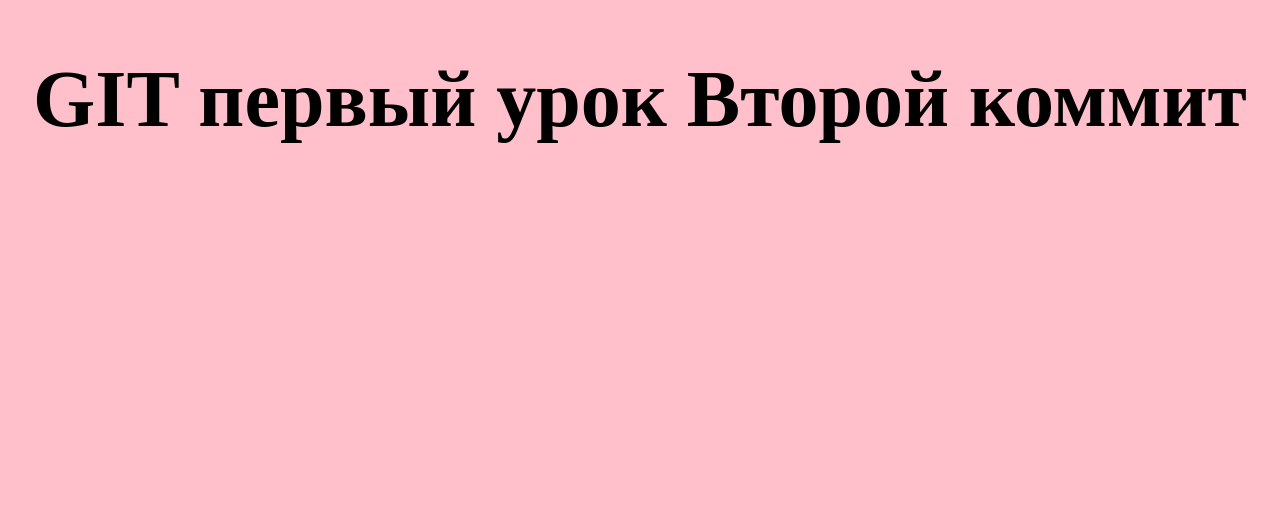
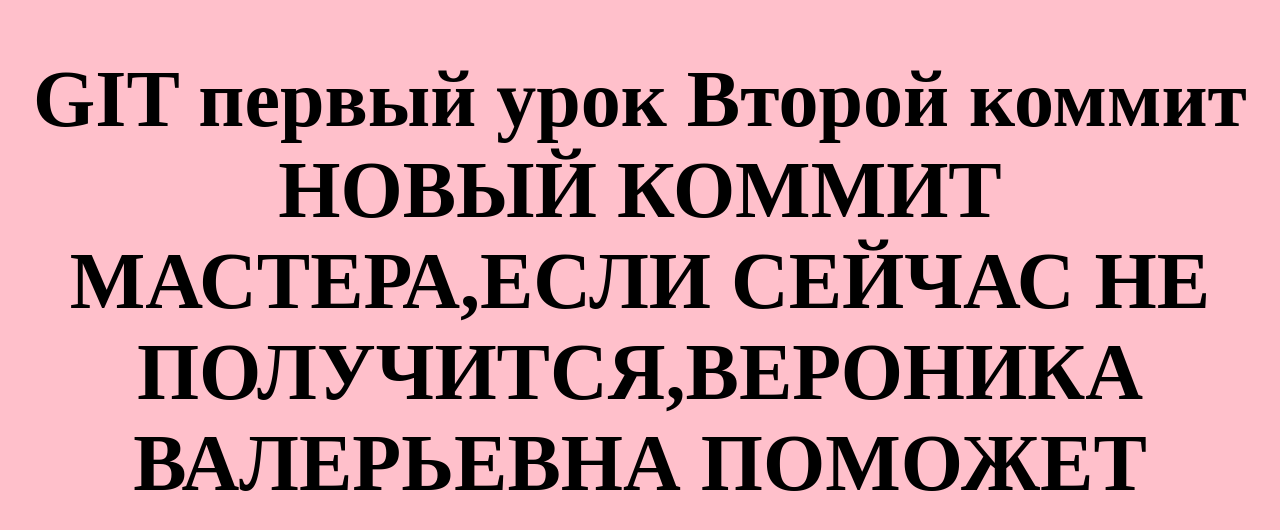
Before and after one commit to AntonyPC/NEW, a plain HTML site: page index.html in a window 1280 px wide. Drawn offline with Linux system fonts and the light colour scheme.

Commit message:
mergecommit

```diff
--- a/index.html
+++ b/index.html
@@ -6,6 +6,6 @@
 	<title>Site</title>
 </head>
 <body class="BG">
-<h1 class="text">GIT первый урок Второй коммит </h1>
+<h1 class="text">GIT первый урок Второй коммит  НОВЫЙ КОММИТ МАСТЕРА,ЕСЛИ СЕЙЧАС НЕ ПОЛУЧИТСЯ,ВЕРОНИКА ВАЛЕРЬЕВНА ПОМОЖЕТ</h1>
 </body>
 </html>
--- a/style.css
+++ b/style.css
@@ -1,7 +1,7 @@
 .BG{
 	background-color: pink;
 	text-align: center;
-	font-size: 60px;
+	font-size: 70px;
 
 
 }
```
